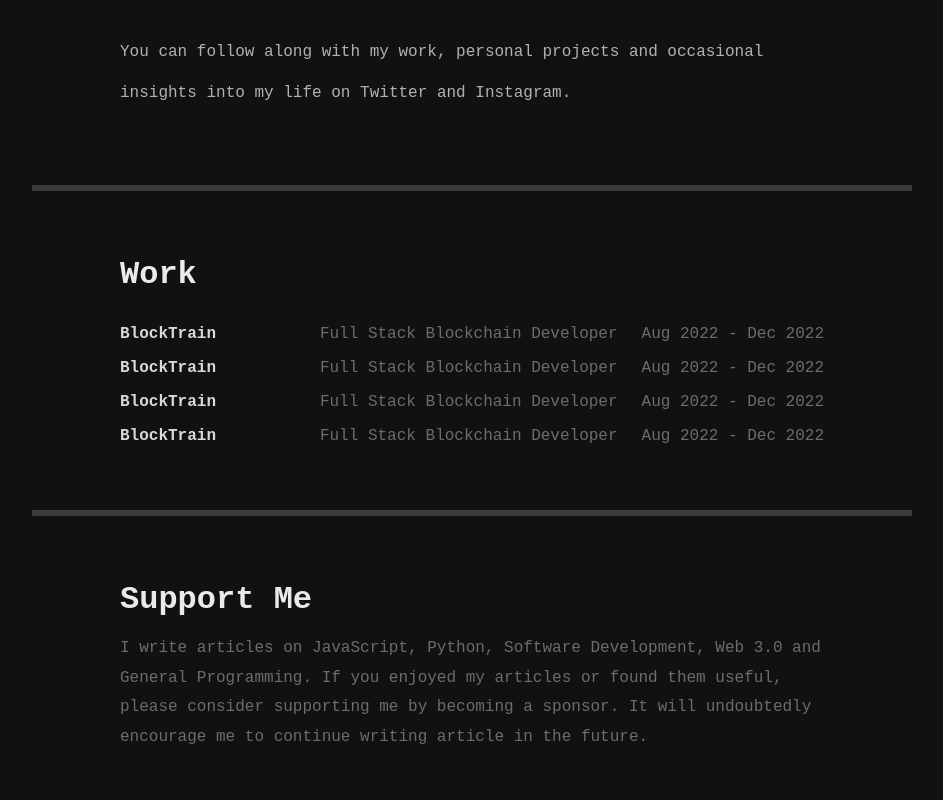
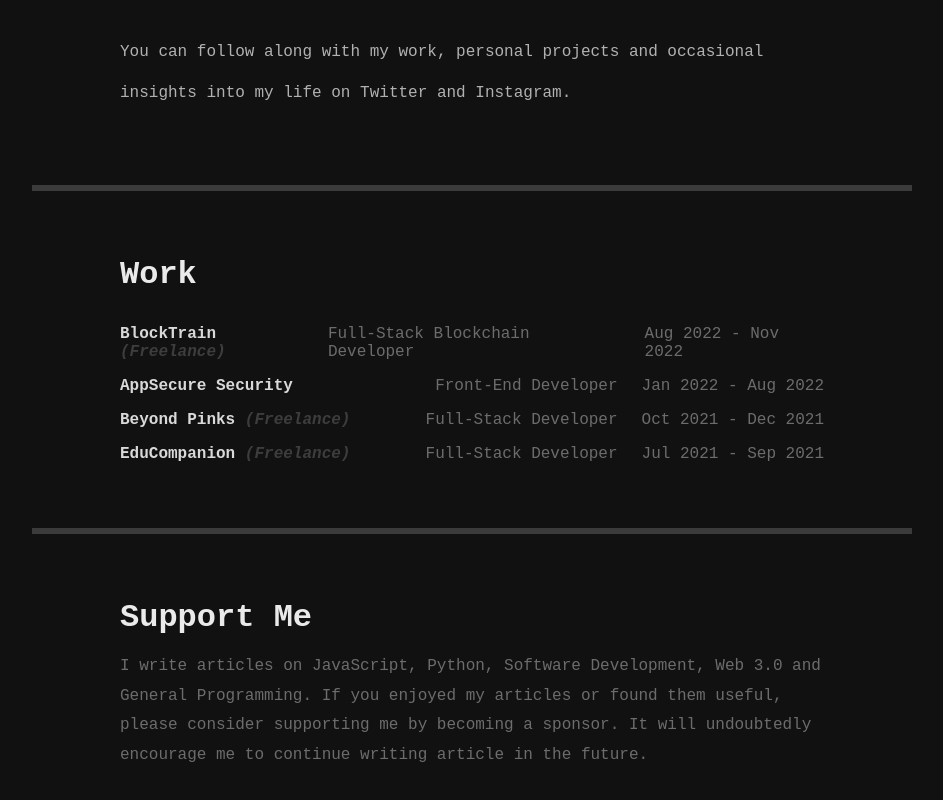
Before and after one commit to harshpandey002/portfolio-new, a Next.js app: page /about in a window 1280 px wide. Shown: the part 1614-2414 px from the top of the page, without its empty margins (168-1111 px from the left). Built offline with nearby package versions, Linux system fonts and the light colour scheme; grey boxes are pictures that could not be loaded.

Commit message:
More Content

```diff
--- /dev/null
+++ b/helper/work.js
@@ -0,0 +1,25 @@
+export const work = [
+  {
+    title: "BlockTrain",
+    isFreelance: true,
+    role: "Full-Stack Blockchain Developer",
+    date: "Aug 2022 - Nov 2022",
+  },
+  {
+    title: "AppSecure Security",
+    role: "Front-End Developer",
+    date: "Jan 2022 - Aug 2022",
+  },
+  {
+    title: "Beyond Pinks",
+    isFreelance: true,
+    role: "Full-Stack Developer",
+    date: "Oct 2021 - Dec 2021",
+  },
+  {
+    title: "EduCompanion",
+    isFreelance: true,
+    role: "Full-Stack Developer",
+    date: "Jul 2021 - Sep 2021",
+  },
+];
--- a/pages/about.jsx
+++ b/pages/about.jsx
@@ -4,6 +4,7 @@ import Layout from "@/components/Layout";
 import styles from "@/styles/Home.module.css";
 import { motion } from "framer-motion";
 import { fadeIn, hr, image, noStagger, stagger } from "helper/animate";
+import { work } from "helper/work";
 
 export default function About() {
   return (
@@ -90,10 +91,9 @@ export default function About() {
         <motion.div variants={fadeIn} className={styles.work}>
           <h3>Work</h3>
           <div className={styles.table}>
-            <Work />
-            <Work />
-            <Work />
-            <Work />
+            {work.map((data, i) => (
+              <Work key={i + 1} data={data} />
+            ))}
           </div>
         </motion.div>
 
@@ -120,13 +120,17 @@ export default function About() {
   );
 }
 
-function Work() {
+function Work({ data }) {
+  const { title, role, isFreelance, date } = data;
   return (
     <div className={styles.row}>
-      <p className={styles.org}>BlockTrain</p>
+      <p className={styles.org}>
+        {title}{" "}
+        {isFreelance ? <span id={styles.freelance}>(Freelance)</span> : ""}
+      </p>
       <span className={styles.details}>
-        <p>Full Stack Blockchain Developer</p>
-        <p>Aug 2022 - Dec 2022</p>
+        <p>{role}</p>
+        <p>{date}</p>
       </span>
     </div>
   );
--- a/styles/Header.module.css
+++ b/styles/Header.module.css
@@ -7,7 +7,7 @@
   z-index: 10;
   border-bottom: 1px solid #212121;
   background-color: rgba(17, 17, 17, 0.881);
-  backdrop-filter: blur(20px);
+  backdrop-filter: blur(10px);
 }
 
 .gradient {
--- a/styles/Home.module.css
+++ b/styles/Home.module.css
@@ -262,6 +262,11 @@
   font-weight: 600;
 }
 
+#freelance {
+  color: rgb(61, 61, 61);
+  font-style: italic;
+}
+
 .details {
   display: flex;
   align-items: center;
--- a/styles/globals.css
+++ b/styles/globals.css
@@ -32,6 +32,12 @@ button {
 
 button {
   cursor: pointer;
+}
+
+button:disabled {
+  pointer-events: none;
+  opacity: 0.4;
+  font-style: italic;
 }
 
 ::-webkit-scrollbar {
```
Also changed, not shown: helper/projects.js (+33 -0 lines), pages/projects.jsx (+8 -5 lines).
